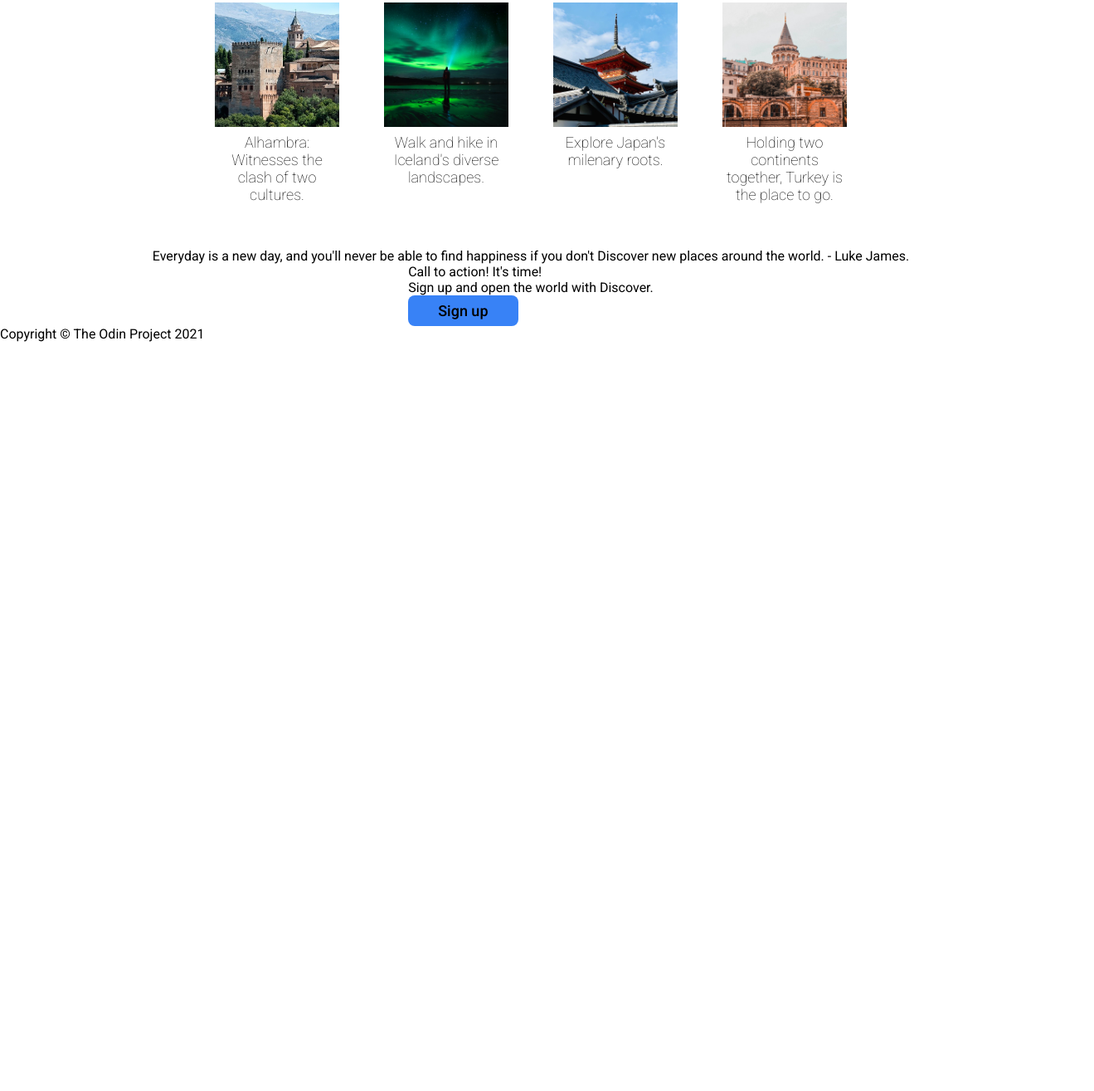
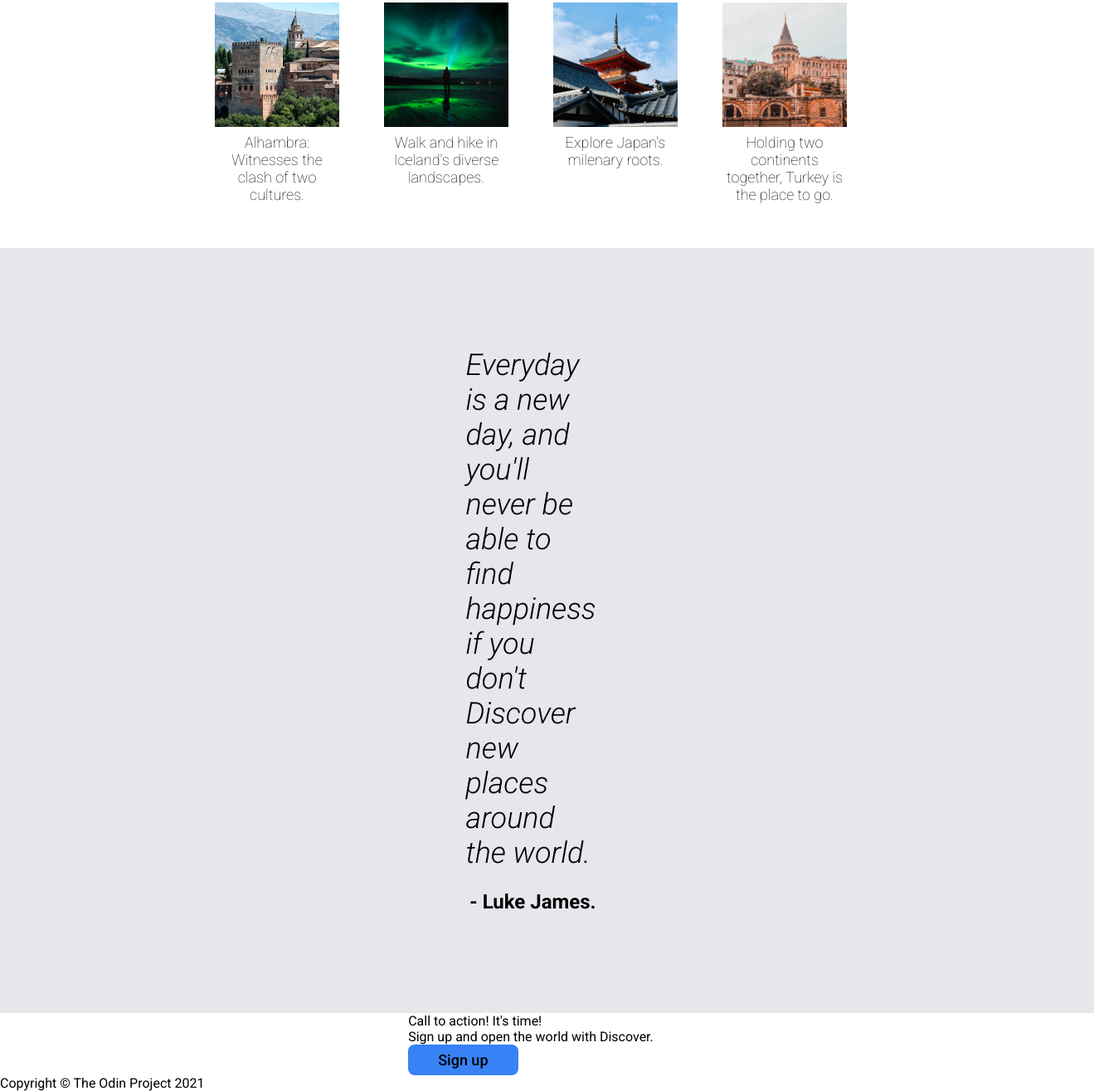
Before and after one commit to Moriere/02_Landing_Page, a plain HTML site: page index.html in a window 1280 px wide. Shown: the part 647-1962 px from the top of the page at 83% size, 1319 px wide, since content can reach past the window. Before the commit the page ends 1059 px from the top, so only its background shows below. Drawn offline with Linux system fonts and the light colour scheme.

Commit message:
quote finished

```diff
--- a/index.html
+++ b/index.html
@@ -8,7 +8,7 @@
     <link rel="stylesheet" href="style.css">
     <link rel="preconnect" href="https://fonts.googleapis.com">
     <link rel="preconnect" href="https://fonts.gstatic.com" crossorigin>
-    <link href="https://fonts.googleapis.com/css2?family=Roboto:wght@100;300;400;500;900&display=swap" rel="stylesheet">
+    <link href="https://fonts.googleapis.com/css2?family=Roboto:ital,wght@0,100;0,300;0,400;0,500;0,700;0,900;1,300&display=swap" rel="stylesheet">
 </head>
 
 <body>
@@ -69,9 +69,9 @@
             </div>
         </div>
 
-        <div class="quote">
-            Everyday is a new day, and you'll never be able to find happiness if you don't Discover new places around the world.
-            - Luke James.
+        <div class="quote-container">
+            <div class="quote">Everyday is a new day, and you'll never be able to find happiness if you don't Discover new places around the world.</div>
+            <div class="author">- Luke James.</div>
         </div>
 
         <div class="action-container">
@@ -82,6 +82,7 @@
 
             <button class="">Sign up</button>
         </div>
+        </div>
     </div>
 
     <div class="footer">
--- a/style.css
+++ b/style.css
@@ -147,3 +147,25 @@ h1  {
     text-align: center;
     margin: 0px;
 }
+
+.quote-container {
+    display: flex;
+    background-color: #E5E7EB;
+    flex-direction: column;
+    align-items: center;
+    justify-content: center;
+    padding: 120px 600px;
+}
+.quote  {
+    font-size: 36px;
+    font-weight: 100;
+    font-style: italic;
+    margin-bottom: 24px;
+    flex: 0 0 auto;
+}
+
+.author {
+    font-size: 24px;
+    font-weight: 700;
+    align-self: flex-end;
+}
```
